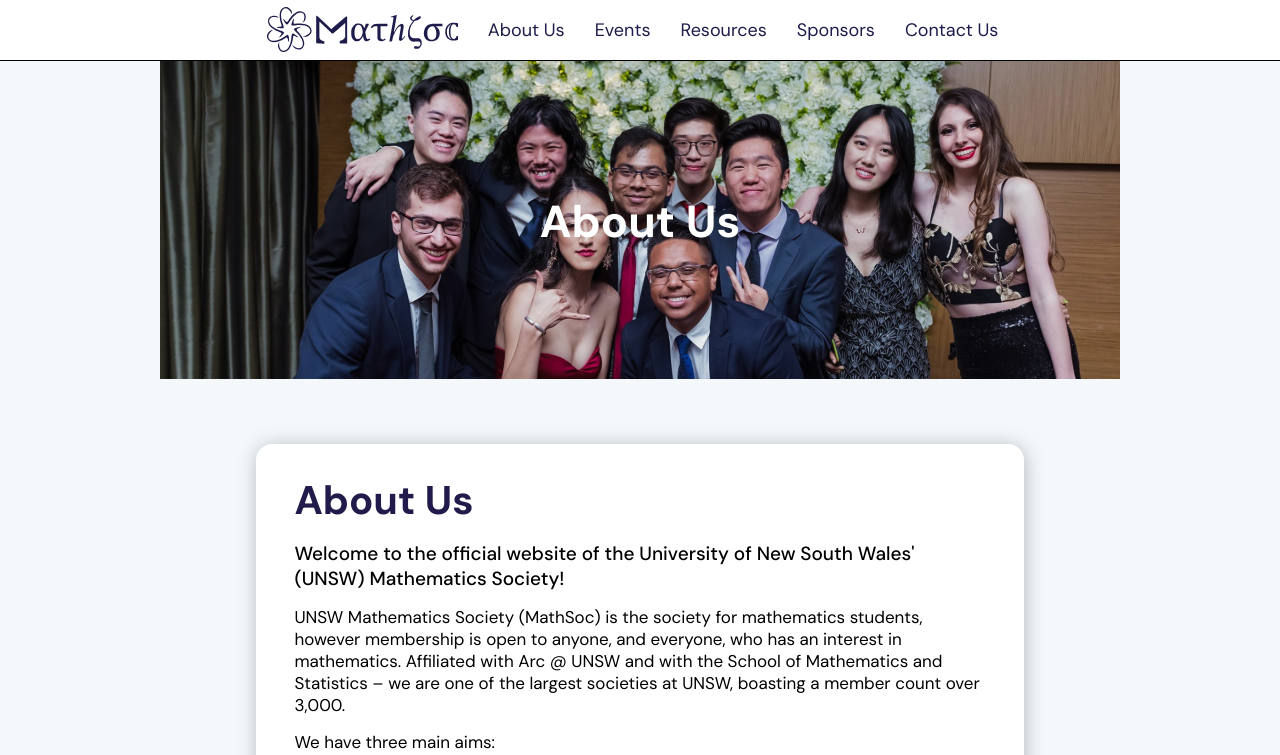
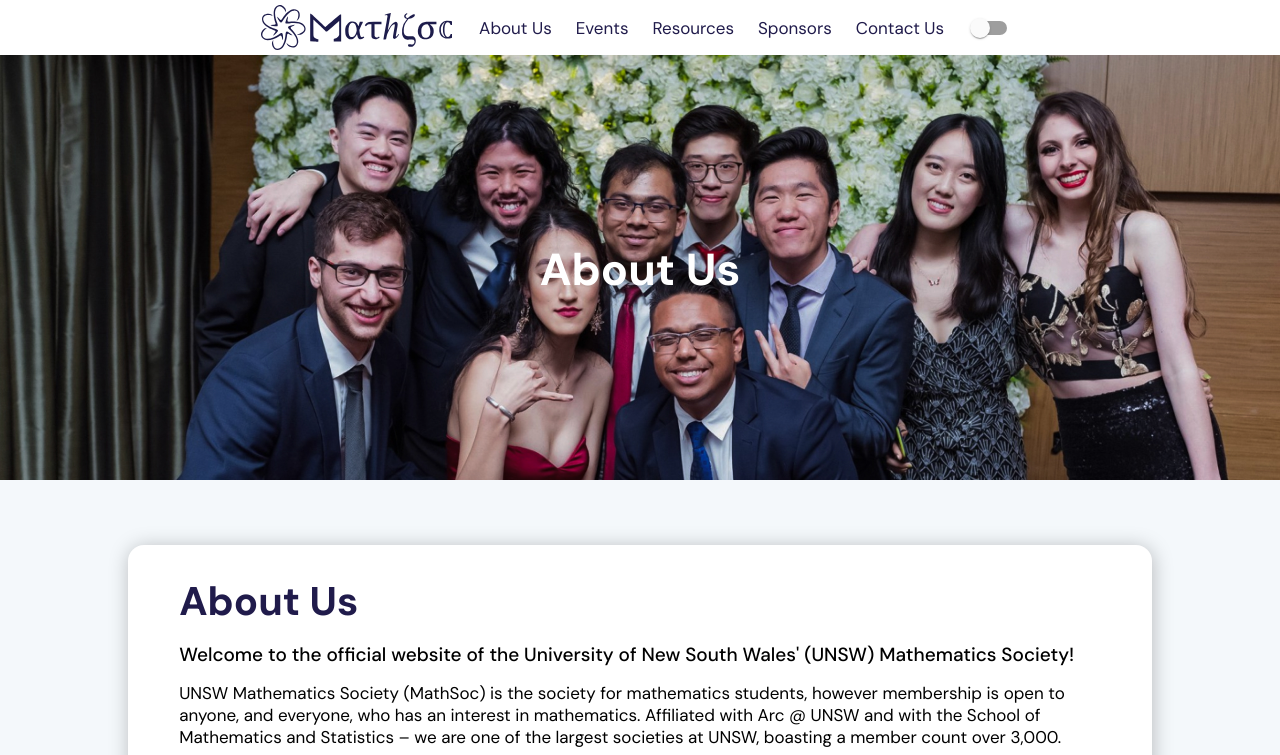
Before and after one commit to MathSocUNSW/mathsoc-website, a Next.js app in the folder frontend/: page /about in a window 1280 px wide. Shown: the top 755 px of the page. Built offline with nearby package versions, Linux system fonts and the light colour scheme.

Commit message:
updated navbar

```diff
--- a/frontend/package.json
+++ b/frontend/package.json
@@ -4,6 +4,7 @@
   "main": "index.tsx",
   "license": "MIT",
   "dependencies": {
+    "@material-ui/core": "^4.11.4",
     "@svgr/webpack": "^5.5.0",
     "hamburger-react": "^2.4.0",
     "moment": "^2.29.1",
@@ -14,7 +15,7 @@
   },
   "scripts": {
     "dev": "next dev",
-    "build": "next build",
+    "build": "next build && next export",
     "start": "next start",
     "lint": "eslint './src/**/*.{ts,tsx}'",
     "lint:fix": "eslint './src/**/*.{ts,tsx}' --fix"
--- a/frontend/src/components/Footer.tsx
+++ b/frontend/src/components/Footer.tsx
@@ -7,6 +7,8 @@ import {
   linkedInLink,
   youtubeLink
 } from "src/data/socialLinks";
+
+import { Container } from "@material-ui/core";
 
 const Footer: React.FC = () => {
   return (
--- a/frontend/src/components/Hero.tsx
+++ b/frontend/src/components/Hero.tsx
@@ -9,7 +9,7 @@ interface HeroProps {
 
 const Hero: React.FC<HeroProps> = ({ url, text }) => {
   return (
-    <section className={styles.mainContainer}>
+    <section className={styles.hero}>
       <img src={url} className={styles.image} alt="banner" />
       <div className={styles.text}>{text}</div>
     </section>
--- a/frontend/src/components/Layout.tsx
+++ b/frontend/src/components/Layout.tsx
@@ -6,17 +6,11 @@ import styles from "src/styles/Layout.module.scss";
 
 const Layout: React.FC<unknown> = ({ children }) => {
   return (
-    <section className={styles.content}>
-      <header className={styles.header}>
-        <NavBar />
-      </header>
-      <section className={styles["grid-left_side"]}></section>
-      <article>{children}</article>
-      <section className={styles["grid-right_side"]}></section>
-      <footer>
-        <Footer />
-      </footer>
-    </section>
+    <div className="layout">
+      <NavBar />
+      {children}
+      <Footer />
+    </div>
   );
 };
 
--- a/frontend/src/components/NavBar.tsx
+++ b/frontend/src/components/NavBar.tsx
@@ -1,80 +1,144 @@
-import React from "react";
+import React, { useState, useContext } from "react";
+import { Container, Switch } from "@material-ui/core";
 import Link from "next/link";
 
 import navLinks from "src/data/navLinks";
 import styles from "src/styles/NavBar.module.scss";
 import Hamburger from "hamburger-react";
 
+
 const NavBar: React.FC = () => {
-  const [isOpen, setOpen] = React.useState(false);
+  // mobile
+  const [isOpen, setOpen] = useState(false);
+  // sticky
+  const [isStuck, setStuck] = useState(false);
+  if (typeof window !== "undefined") {
+    window.addEventListener("scroll", () => setStuck(window.scrollY >= 80));
+  }
+  const stuckShadow = {
+    boxShadow: "1px 3px 20px 0 rgba(0, 0, 0, 0.25)",
+  }
+  // dark mode (useContext)
+
 
   return (
-    <section>
-      <div className={styles.mainContainer}>
-        <div className={styles.leftLogoContainer}>
+    <header className={styles.navbar} style={isStuck ? stuckShadow : {}}>
+      <Container>
+        <div className={styles.navbarContent}>
+          <div className={styles.hamburger}>
+            <Hamburger toggled={isOpen} toggle={setOpen} />
+          </div>
+          <div className={styles.logoContainer}>
             <Link href="/">
+              <a>
                 <img
                   src="/images/mathsocLogoLong.svg"
                   className={styles.logo}
-              alt="mathsoc logo"
+                  alt="MathSoc Logo"
                   aria-label="logo"
                 />
+              </a>
             </Link>
           </div>
-        <div>
-          <ul className={styles.navBarList}>
+          <nav className={isOpen ? `${styles.navItems}` + ` ${styles.open}` : `${styles.navItems}`}>
+            <ul className={styles.navLinks}>
               {navLinks.map(({ name, route }) => (
-              <li key={name} className={styles.navItemBox}>
+                <li key={name} className={styles.navLink} onClick={() => setOpen(false)}>
                   <Link href={route}>
-                  <a className={styles.navLink}>
-                    <span className={styles.navItemText}>{name}</span>
-                  </a>
+                    <a>{name}</a>
                   </Link>
                 </li>
               ))}
             </ul>
+          </nav>
+          <div className={styles.toggle}>
+            <Switch />
           </div>
         </div>
-      <div>
-        <div className={styles.mobileMainContainer}>
-          <div style={{ visibility: "hidden" }}>
-            {/* For easy flex box */}
-            <Hamburger toggled={isOpen} toggle={setOpen} />
-          </div>
-          <Link href="/">
-            <img
-              src="/images/mathsocLogoLong.svg"
-              className={styles.logo}
-              alt="mathsoc logo"
-              aria-label="logo"
-              onClick={() => setOpen(false)}
-            />
-          </Link>
+      </Container>
+    </header>
+  );
+}
 
-          <div>
-            <Hamburger toggled={isOpen} toggle={setOpen} />
-          </div>
-        </div>
-        {isOpen && (
-          <div className={styles.mobileDropdown}>
-            {/* <div className={styles.mobileDropdownLeft}></div> */}
-            <div className={styles.mobileDropdownMiddle}>
-              <ul className={styles.mobileList}>
-                {navLinks.map(({ name, route }) => (
-                  <li key={name} className={styles.navItemBox} onClick={() => setOpen(false)}>
-                    <Link href={route}>
-                      <span className={styles.navItemText}>{name}</span>
-                    </Link>
-                  </li>
-                ))}
-              </ul>
-            </div>
-            {/* <div className={styles.mobileDropdownRight}></div> */}
-          </div>
-        )}
-      </div>
-    </section>
-  );
-};
+
+// const NavBar: React.FC = () => {
+//   // mobile hamburger
+//   const [isOpen, setOpen] = useState(false);
+//   // desktop sticky navbar
+//   const [isStuck, setStuck] = useState(false);
+//   // window.addEventListener('scroll', () => setStuck(window.scrollY >= 80));
+
+//   return (
+//     <nav className={isStuck ? 'stuck' : ''}>
+//       <div className={styles.mainContainer}>
+//         <div className={styles.leftLogoContainer}>
+//           <Link href="/">
+//             <a>
+//               <img
+//                 src="/images/mathsocLogoLong.svg"
+//                 className={styles.logo}
+//                 alt="mathsoc logo"
+//                 aria-label="logo"
+//               />
+//             </a>
+//           </Link>
+//         </div>
+//         <div>
+//           <ul className={styles.navBarList}>
+//             {navLinks.map(({ name, route }) => (
+//               <li key={name} className={styles.navItemBox}>
+//                 <Link href={route}>
+//                   <a className={styles.navLink}>
+//                     <span className={styles.navItemText}>{name}</span>
+//                   </a>
+//                 </Link>
+//               </li>
+//             ))}
+//           </ul>
+//         </div>
+//       </div>
+//       <div>
+//         <div className={styles.mobileMainContainer}>
+//           <div style={{ visibility: "hidden" }}>
+//             {/* For easy flex box */}
+//             <Hamburger toggled={isOpen} toggle={setOpen} />
+//           </div>
+//           <Link href="/">
+//             <img
+//               src="/images/mathsocLogoLong.svg"
+//               className={styles.logo}
+//               alt="mathsoc logo"
+//               aria-label="logo"
+//               onClick={() => setOpen(false)}
+//             />
+//           </Link>
+
+//           <div>
+//             <Hamburger toggled={isOpen} toggle={setOpen} />
+//           </div>
+//         </div>
+//         {isOpen && (
+//           <div className={styles.mobileDropdown}>
+//             {/* <div className={styles.mobileDropdownLeft}></div> */}
+//             <div className={styles.mobileDropdownMiddle}>
+//               <ul className={styles.mobileList}>
+//                 {navLinks.map(({ name, route }) => (
+//                   <li key={name} className={styles.navItemBox} onClick={() => setOpen(false)}>
+//                     <Link href={route}>
+//                       <span className={styles.navItemText}>{name}</span>
+//                     </Link>
+//                   </li>
+//                 ))}
+//               </ul>
+//             </div>
+//             {/* <div className={styles.mobileDropdownRight}></div> */}
+//           </div>
+//         )}
+//       </div>
+//     </nav>
+//   );
+// };
 
 export default NavBar;
+
+// NOTE: fix mobile vert cent
--- a/frontend/src/styles/Hero.module.scss
+++ b/frontend/src/styles/Hero.module.scss
@@ -8,7 +8,7 @@
   }
 }
 
-.mainContainer {
+.hero {
   width: 100%;
   // height: 400px;
   position: relative;
--- a/frontend/src/styles/Layout.module.scss
+++ b/frontend/src/styles/Layout.module.scss
@@ -19,7 +19,7 @@
     "topbar   topbar  topbar"
     "sidebar-left   content sidebar-right"
     "footer   footer  footer";
-  grid-template-columns: 1fr 6fr 1fr;
+  grid-template-columns: 1fr 4fr 1fr;
   // TODO: change 6 to 12 for smaller screens
   grid-template-rows: 60px auto 100px;
   // gap: 25px 0; // horizontal vertical;
--- a/frontend/src/styles/NavBar.module.scss
+++ b/frontend/src/styles/NavBar.module.scss
@@ -1,97 +1,177 @@
 @import "./variables.scss";
 
-.mainContainer {
+.navbar {
+  position: sticky;
+  top: 0;
+  padding: 5px 0;
+  z-index: 100;
+  background-color: white;
+}
+
+.navbarContent {
   display: flex;
   flex-direction: row;
   justify-content: center;
   align-items: center;
-  height: $navBarHeight;
-  width: 100%;
-  @media (max-width: 750px) {
-    display: none;
+  @media screen and (max-width: $mobile) {
+    justify-content: space-between;
   }
 }
 
-.leftLogoContainer {
-  margin-right: 15px;
-}
-
-.logo {
-  height: 45px;
-  margin-top: 3px; // To center it visually
-  &:hover {
-    cursor: pointer;
+.hamburger {
+  display: none;
+  @media screen and (max-width: $mobile) {
+    display: block;
   }
 }
 
-.navBarList {
-  list-style-type: none;
-  display: flex;
-  flex-direction: row;
+.logoContainer {
+  height: 45px;
+  margin-right: 15px;
+  .logo {
+    height: 45px;
+  }
+  @media screen and (max-width: $mobile) {
+    margin-right: 0;
+  }
 }
 
-.navItemBox {
-  padding-left: 10px;
-  padding-right: 10px;
-  margin-left: 5px;
-  margin-right: 5px;
-  padding-top: 10px;
-  padding-bottom: 10px;
+.navItems {
+  @media screen and (max-width: $mobile) {
+    display: none;
+    &.open {
+      display: block;
+      position: absolute;
+      top: 57px;
+      left: 0;
+      width: 100vw;
+      background-color: lightgray;
+      text-align: center;
+      .navLinks {
+        flex-direction: column;
+        font-size: 18px;
+      }
+    }
+  }
+}
+
+.navLinks {
+  list-style: none;
+  display: flex;
+  li {
+    display: inline;
+    a {
+      text-decoration: none;
+      color: $darkNavy;
+      font-size: 17px;
+    }
+  }
+
+}
+
+.navLink {
+  margin: 0 2px;
   border-radius: 15px;
   transition: 0.3s;
+  padding: 10px;
   &:hover {
     // REVIEW: colour/wanted
-    cursor: pointer;
     background-color: lightgrey;
   }
 }
 
-.navItemText {
-  font-weight: 300;
-  color: #1d1c4b;
-  font-size: 18px;
-}
-
-.mobileMainContainer {
-  display: none;
-  flex-direction: row;
-  justify-content: space-between;
-  align-items: center;
-  @media (max-width: 750px) {
-    display: flex;
+.toggle {
+  margin-left: 5px;
+  @media screen and (max-width: $mobile) {
+    margin-left: 0;
   }
 }
 
-.mobileDropdown {
-  position: relative;
-  width: 100%;
-  // height: 300px;
-  z-index: 1;
-  // display: grid;
-  // grid-template-areas: 'left-nav middle-nav right-nav';
-  // grid-template-columns: 1fr 6fr 1fr;
-  // .mobileDropdownLeft {
-  //   grid-area: left-nav;
-  // }
-  // .mobileDropdownRight {
-  //   grid-area: right-nav;
-  // }
-  // .mobileDropDownMiddle {
-  //   grid-area: middle-nav;
-  // }
-}
 
-.mobileDropdownMiddle {
-  background-color: lightgrey;
-}
+// .mainContainer {
+//   display: flex;
+//   flex-direction: row;
+//   justify-content: center;
+//   align-items: center;
+//   height: $navBarHeight;
+//   width: 100%;
+//   @media (max-width: 750px) {
+//     display: none;
+//   }
+// }
 
-.mobileList {
-  display: flex;
-  flex-direction: column;
-  align-items: center;
-  list-style-type: none;
-}
+// .leftLogoContainer {
+//   margin-right: 15px;
+// }
 
-.navLink {
-  text-decoration: none;
-}
+// .navBarList {
+//   list-style-type: none;
+//   display: flex;
+//   flex-direction: row;
+// }
+
+// .navItemBox {
+//   padding-left: 10px;
+//   padding-right: 10px;
+//   margin-left: 5px;
+//   margin-right: 5px;
+//   padding-top: 10px;
+//   padding-bottom: 10px;
+//   border-radius: 15px;
+//   transition: 0.3s;
+//   &:hover {
+//     // REVIEW: colour/wanted
+//     cursor: pointer;
+//     background-color: lightgrey;
+//   }
+// }
+
+// .navItemText {
+//   font-weight: 300;
+//   color: #1d1c4b;
+//   font-size: 18px;
+// }
+
+// .mobileMainContainer {
+//   display: none;
+//   flex-direction: row;
+//   justify-content: space-between;
+//   align-items: center;
+//   @media (max-width: 750px) {
+//     display: flex;
+//   }
+// }
+
+// .mobileDropdown {
+//   position: relative;
+//   width: 100%;
+//   // height: 300px;
+//   z-index: 1;
+//   // display: grid;
+//   // grid-template-areas: 'left-nav middle-nav right-nav';
+//   // grid-template-columns: 1fr 6fr 1fr;
+//   // .mobileDropdownLeft {
+//   //   grid-area: left-nav;
+//   // }
+//   // .mobileDropdownRight {
+//   //   grid-area: right-nav;
+//   // }
+//   // .mobileDropDownMiddle {
+//   //   grid-area: middle-nav;
+//   // }
+// }
+
+// .mobileDropdownMiddle {
+//   background-color: lightgrey;
+// }
+
+// .mobileList {
+//   display: flex;
+//   flex-direction: column;
+//   align-items: center;
+//   list-style-type: none;
+// }
+
+// .navLink {
+//   text-decoration: none;
+// }
```
Also changed, not shown: frontend/src/styles/variables.scss (+11 -1 lines), 53 other files (tests, documents, lock files or other folders). Lines whose indentation alone changed are shown as unchanged.
